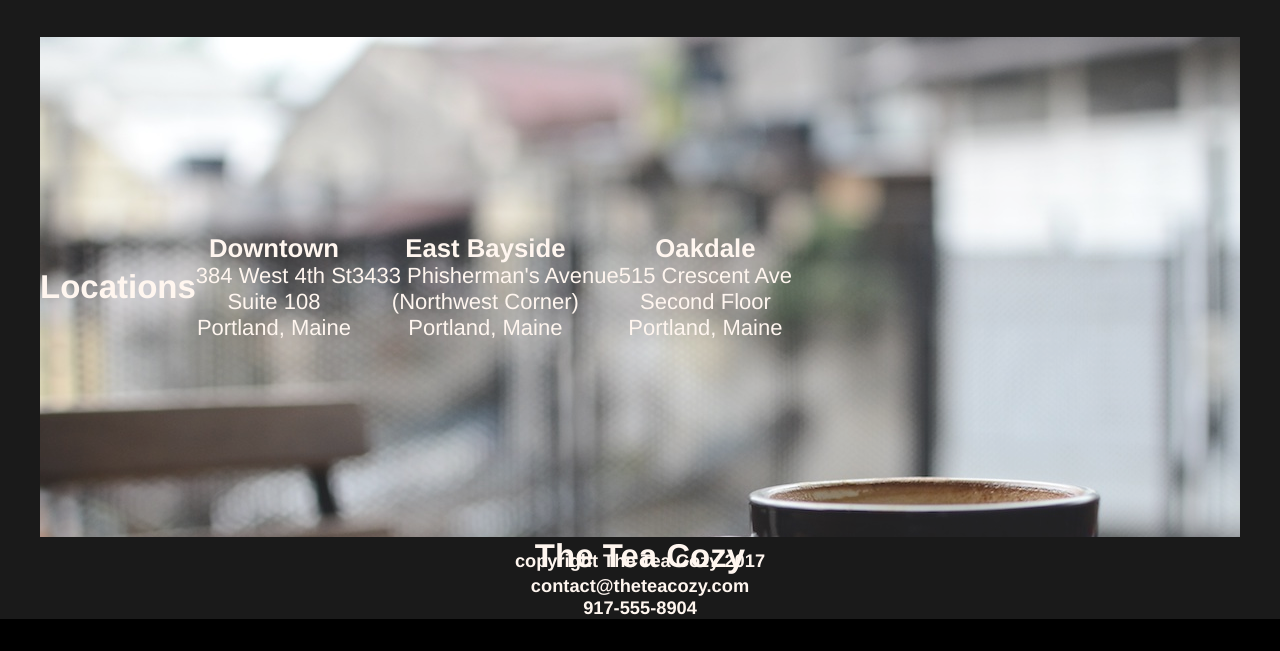
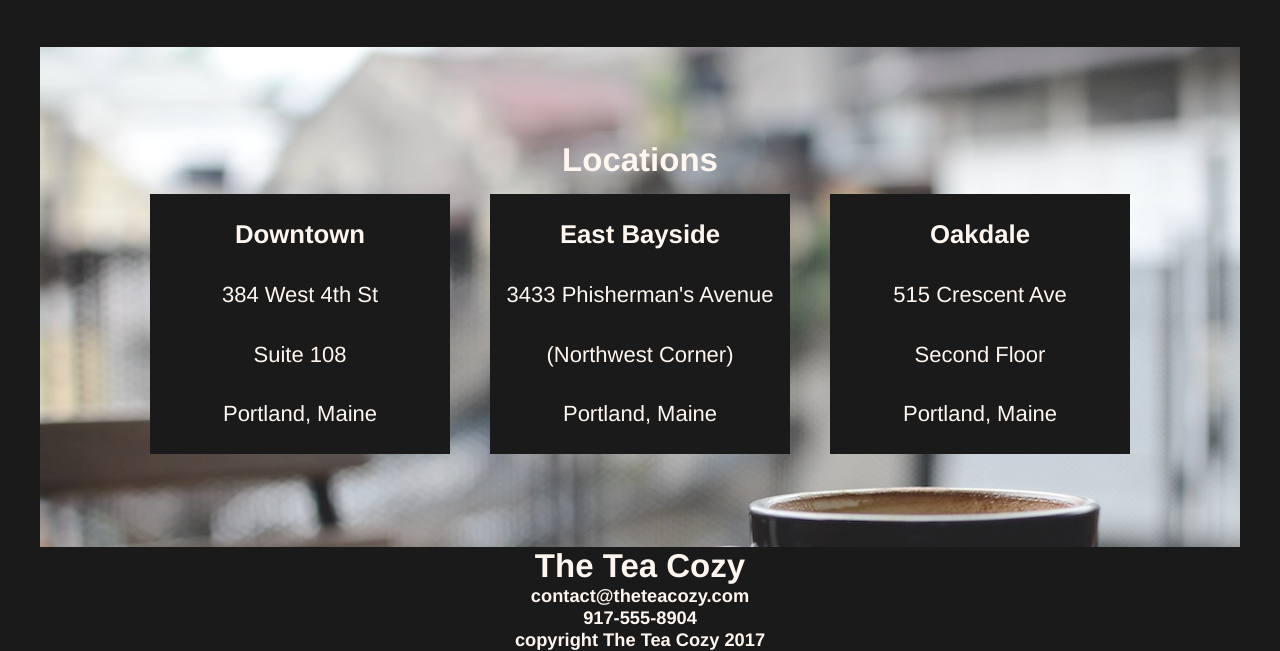
Before and after one commit to climbergirl/tea-cosy, a plain HTML site: page index.html in a window 1280 px wide. Shown: the part 1442-2093 px from the top of the page. Before the commit the page ends 2061 px from the top, so only its background shows below. Drawn offline with Linux system fonts and the light colour scheme.

Commit message:
CSS for locations added.

```diff
--- a/index.html
+++ b/index.html
@@ -47,7 +47,8 @@
         </div>
       </div>
       <div id="locations">
-        <h2>Locations</h2>
+        <span class="locations-heading"><h2>Locations</h2></span>
+        <div class="locations-content">
           <div class="container-location">
             <h3>Downtown</h3>
             <p>384 West 4th St</p>
@@ -67,13 +68,14 @@
             <p>Portland, Maine</p>
           </div>
         </div>
+      </div>
       <div id="contact">
         <h2>The Tea Cozy</h2>
         <h5>contact@theteacozy.com</h5>
         <h5>917-555-8904</h5>
       </div>
     </div>
-    <div id="footer">
+    <div class="footer">
       <h5>copyright The Tea Cozy 2017</h5>
     </div>
   </body>
--- a/resources/css/master.css
+++ b/resources/css/master.css
@@ -11,6 +11,10 @@ html{
   text-align: center;
   margin: 0px;
   padding: 0px;
+}
+.content,.footer{
+  position: relative;
+  top:69px;
 }
 
 /* Header and Nav */
@@ -42,10 +46,7 @@ html{
   align-items: center;
   margin: 0 auto;
 }
-.content{
-  position: relative;
-  top:69px;
-}
+
 .img-content{
   background-color: black;
   width: 1200px;
@@ -64,7 +65,7 @@ html{
   display: flex;
   justify-content: space-around;
   flex-direction: column;
-  margin: 10px auto;
+  margin: 20px auto;
 }
 .featured{
   margin: 0 auto;
@@ -86,4 +87,23 @@ html{
   display: flex;
   align-items: center;
   margin: 0 auto;
+  flex-direction: column;
+  justify-content:center;
 }
+.locations-heading{
+  margin-bottom: 15px;
+}
+.locations-content{
+  display: flex;
+}
+.container-location{
+  background-color: black;
+  opacity: 1;
+  width: 300px;
+  margin: 0 20px;
+  padding: 10px 0;
+  height: 240px;
+  display:flex;
+  flex-direction: column;
+  justify-content: space-around;
+}
```
Lines whose indentation alone changed are shown as unchanged.
